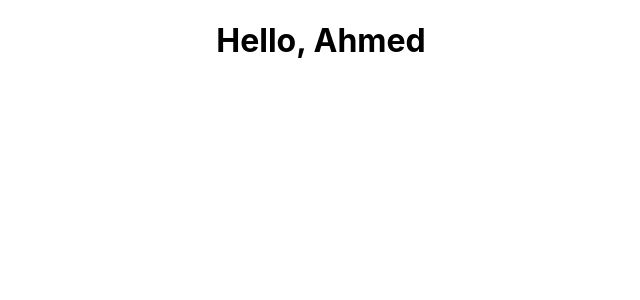
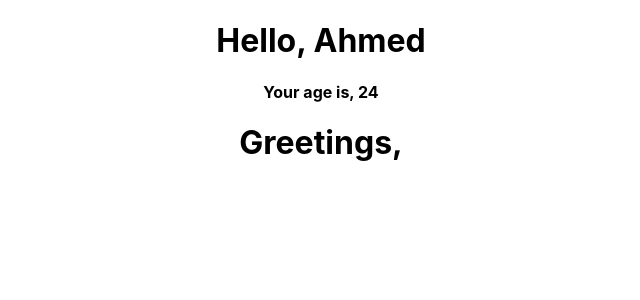
Before and after one commit to a-abdelkarim/react, a React (Create React App) app in the folder hello_world/: page / in a window 1280 px wide. Shown: the top 300 px of the page, without its empty margins (319-959 px from the left). Built offline with nearby package versions, Linux system fonts and the light colour scheme.

Commit message:
class component

```diff
--- a/hello_world/src/App.js
+++ b/hello_world/src/App.js
@@ -1,11 +1,13 @@
 import logo from './logo.svg';
 import './App.css';
 import Welcome from './components/Welcome';
+import Greet from './components/Greet';
 
 function App() {
     return (
         <div className="App">
-            <Welcome name="Ahmed" />
+            <Welcome name="Ahmed" age="24" />
+            <Greet />
         </div>
     );
 }
--- /dev/null
+++ b/hello_world/src/components/Greet.js
@@ -0,0 +1,13 @@
+import React from "react";
+
+export default class Greet extends React.Component
+{
+    render()
+    {
+        return (
+            <>
+                <h1>Greetings, </h1>
+            </>
+        )
+    }
+}
--- a/hello_world/src/components/Welcome.js
+++ b/hello_world/src/components/Welcome.js
@@ -1,8 +1,11 @@
-function Welcome(props)
+function Welcome({name, age})
 {
-    console.log(props);
+    console.log(name, age);
     return(
-        <h1>Hello, {props.name}</h1>
+        <>
+            <h1>Hello, {name}</h1>
+            <h4>Your age is, {age}</h4>
+        </>
     )
 }
 
```
